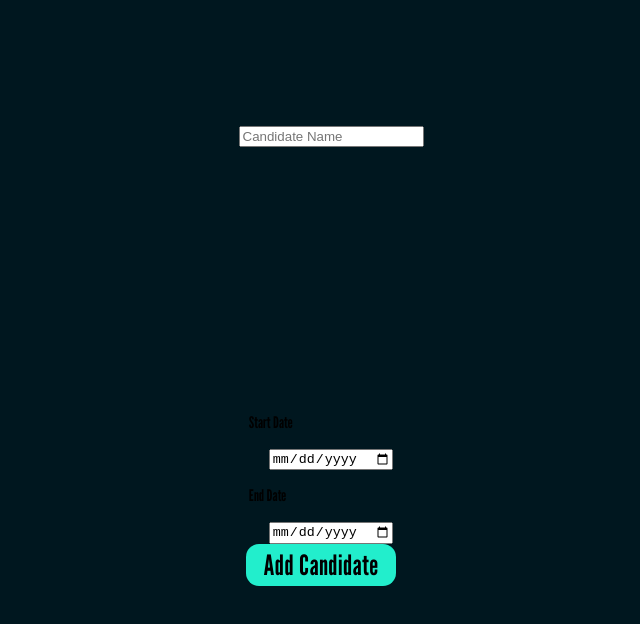
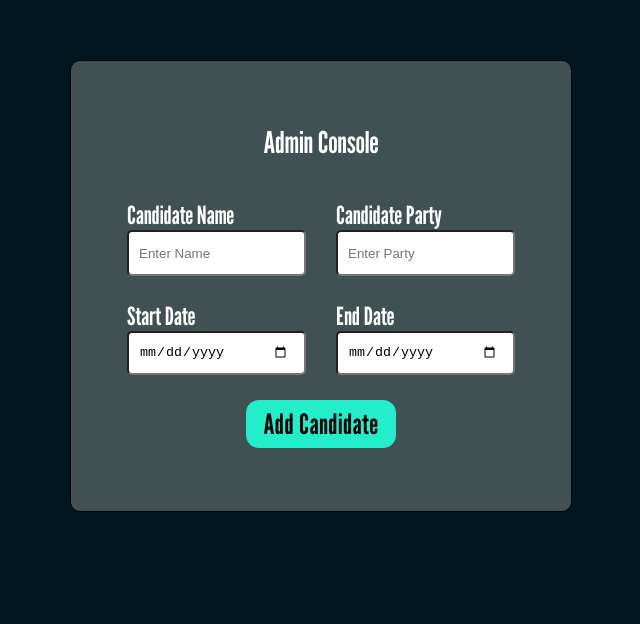
Before and after one commit to dieynababa03/4301-Blockchain, a React (Create React App) app in the folder 4301-voting/: page /admin in a window 1280 px wide. Shown: the part 114-738 px from the top of the page, without its empty margins (319-959 px from the left). Built offline with nearby package versions, Linux system fonts and the light colour scheme; a web font is replaced by a local one.

Commit message:
admin ui added

```diff
--- a/4301-voting/src/Admin.js
+++ b/4301-voting/src/Admin.js
@@ -3,13 +3,20 @@ import './css/Admin.css';
 
 function Admin() {
   return (
+    <div className='admin'>
       <div className='admin-container'>
-      <div className='candidate-container'>
-        <input className='candidate-name' placeholder="Candidate Name"></input>
-        <div className='candidate-party'></div>
-        <div className='candidate-name'></div>
+        <p className='console-title'>Admin Console</p>
+        <div className='candidate-input-container'>
+          <div className='candidate-input-name-container'>
+            <p>Candidate Name</p>
+            <input className='candidate-input-name' placeholder="Enter Name"></input>
           </div>
-      <div className='date-container'>
+          <div className='candidate-input-party-container'>
+            <p>Candidate Party</p>
+            <input className='candidate-input-party' placeholder="Enter Party"></input>
+          </div>
+        </div>
+        <div className='date-input-container'>
           <div className='start-date-container'>
             <p>Start Date</p>
             <input className='date-input' type='date'></input>
@@ -21,6 +28,8 @@ function Admin() {
         </div>
         <button className='candidate-button'>Add Candidate</button>
       </div>
+    </div>
+
   );
 }
 export default Admin;
--- a/4301-voting/src/App.js
+++ b/4301-voting/src/App.js
@@ -1,6 +1,6 @@
 import React from 'react';
 import { BrowserRouter as Router, Routes, Route } from 'react-router-dom';
-import './css/App.css';
+import './css/Admin.css';
 import Login from './Login';
 import Admin from './Admin';
 import Ballot from './Ballot';
--- a/4301-voting/src/css/Admin.css
+++ b/4301-voting/src/css/Admin.css
@@ -1,8 +1,78 @@
-.admin-container{
+/* * {
+  border-style: solid;
+  border-color: gray;
+  border-width: 1px;
+} */
+
+
+
+.admin {
+  display: flex;
+  flex-direction: column;
+  justify-content: center;
+  align-items: center;
+  height: 100vh;
+  margin-left: 250px;
+  margin-right: 250px;
+}
+
+
+.admin-container {
   display: flex;
   flex-direction: column;
   align-items: center;
   justify-content: center;
-  height: 750px;
-  width: 100%;
+  height: 450px;
+  width: 500px;
+  border-style: solid;
+  border-width: 1px;
+  border-radius: 10px;
+  background-color: #415153;
 }
+
+.candidate-input-container,
+.date-input-container {
+  display: flex;
+}
+
+.candidate-input-container p,
+.date-input-container p {
+  color: white;
+  font-size: 25px;
+  margin: 0;
+  padding: 0;
+}
+
+.candidate-input-container input,
+.date-input-container input {
+  border-radius: 5px;
+  height: 40px;
+  margin: 0;
+  width: 150px;
+  padding-left: 10px;
+  padding-right: 15px;
+}
+
+.candidate-input-container{
+  padding-bottom: 25px;
+}
+
+
+.candidate-button{
+  padding: 0;
+  margin: 0;
+}
+
+.date-input-container{
+  margin-bottom: 25px;;
+}
+
+.candidate-input-name-container, .start-date-container{
+  padding-right: 30px;
+}
+
+.console-title{
+  color: white;
+  margin: 0 0 40px 0 ;
+  font-size: 30px;
+}
--- a/4301-voting/src/css/App.css
+++ b/4301-voting/src/css/App.css
@@ -0,0 +1,3 @@
+*{
+  font-family: "League Gothic", sans-serif;
+}
```
Lines whose indentation alone changed are shown as unchanged.
